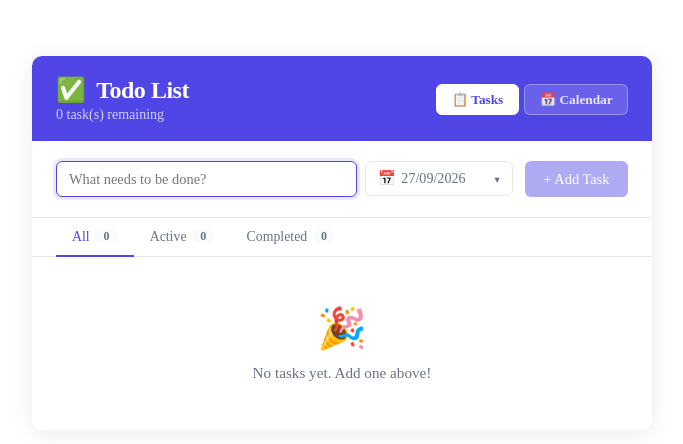
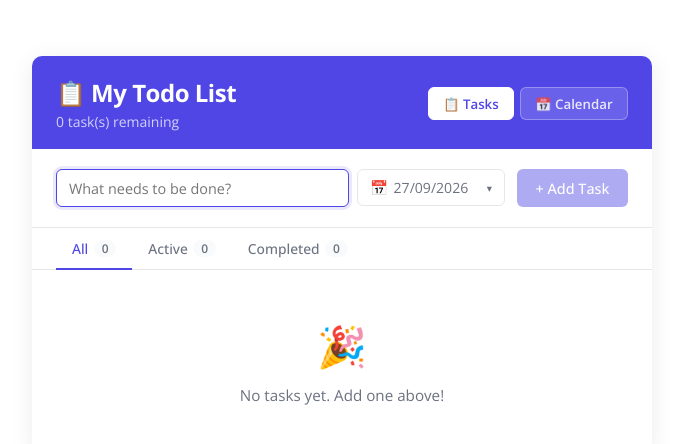
Before and after one commit to arkommadaehoh/todo-list, an Angular app: page / in a window 1280 px wide. Shown: the top 444 px of the page, without its empty margins (298-981 px from the left). Built offline with nearby package versions, Linux system fonts and the light colour scheme.

Commit message:
feat: add delete confirmation, apply Open Sans font, and update deploy script

```diff
--- a/src/app/app.component.html
+++ b/src/app/app.component.html
@@ -5,7 +5,7 @@
       <div class="app-header__top">
         <div>
           <h1 class="app-title">
-            <span class="icon">✅</span> Todo List
+            <span class="icon">📋</span>My Todo List
           </h1>
           <p class="app-subtitle">
             {{ todoService.activeTodos().length }} task(s) remaining
--- a/src/app/app.component.scss
+++ b/src/app/app.component.scss
@@ -17,7 +17,7 @@
 *, *::before, *::after { box-sizing: border-box; margin: 0; padding: 0; }
 
 body {
-  font-family: -apple-system, 'Segoe UI', system-ui, sans-serif;
+  font-family: 'Open Sans', -apple-system, BlinkMacSystemFont, 'Segoe UI', Roboto, Helvetica, Arial, sans-serif;
   background: linear-gradient(135deg, #ede9fe 0%, #dbeafe 100%);
   min-height: 100vh;
   color: $text;
--- a/src/app/app.component.ts
+++ b/src/app/app.component.ts
@@ -68,6 +68,7 @@
   }
 
   removeTodo(id: number): void {
+    if (!confirm('Are you sure you want to delete this task?')) return;
     this.todoService.remove(id);
     if (this.editingId() === id) this.cancelEdit();
   }
@@ -87,6 +88,7 @@
   }
 
   clearCompleted(): void {
+    if (!confirm('Are you sure you want to clear all completed tasks?')) return;
     this.todoService.completedTodos().forEach(t => this.todoService.remove(t.id));
   }
 
--- a/src/app/calendar.component.ts
+++ b/src/app/calendar.component.ts
@@ -117,6 +117,7 @@
   }
 
   removeTodo(id: number): void {
+    if (!confirm('Are you sure you want to delete this task?')) return;
     this.todoService.remove(id);
   }
 
--- a/src/index.html
+++ b/src/index.html
@@ -6,6 +6,9 @@
   <base href="/">
   <meta name="viewport" content="width=device-width, initial-scale=1">
   <link rel="icon" type="image/x-icon" href="favicon.ico">
+  <link rel="preconnect" href="https://fonts.googleapis.com">
+  <link rel="preconnect" href="https://fonts.gstatic.com" crossorigin>
+  <link href="https://fonts.googleapis.com/css2?family=Open+Sans:ital,wght@0,300..800;1,300..800&display=swap" rel="stylesheet">
 </head>
 <body>
   <app-root></app-root>
--- a/src/styles.scss
+++ b/src/styles.scss
@@ -1,4 +1,5 @@
-/* Global styles - body/html reset handled by component */
+/* Global styles */
 html, body {
   height: 100%;
+  font-family: 'Open Sans', -apple-system, BlinkMacSystemFont, 'Segoe UI', Roboto, Helvetica, Arial, sans-serif;
 }
```
